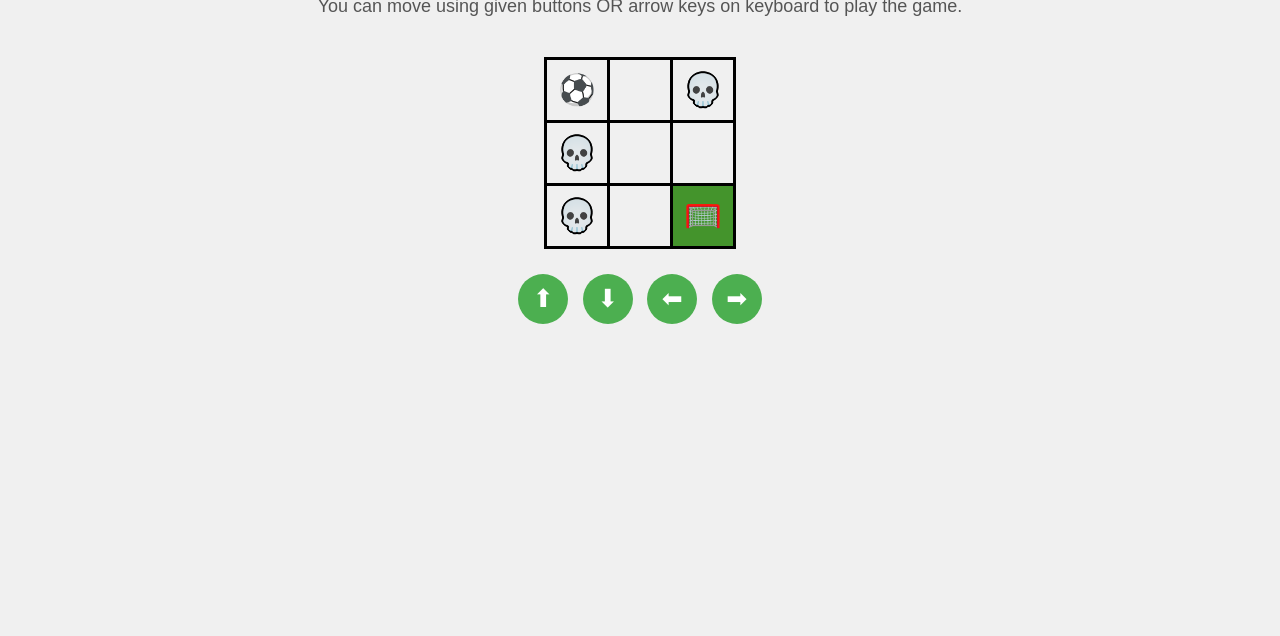
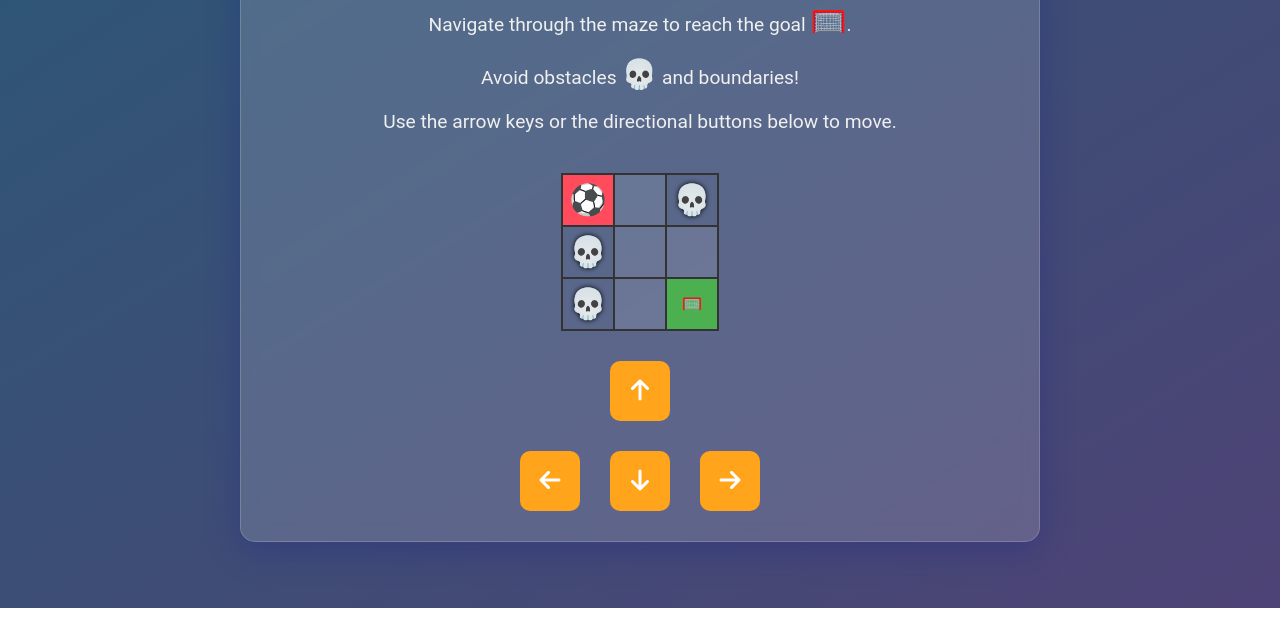
Before and after one commit to anuj-anujmaurya/maze_adventure, a plain HTML site: page index.html in a window 1280 px wide. Shown: the part 192-828 px from the top of the page. After the commit the page ends 800 px from the top, so only its background shows below. Drawn offline with Linux system fonts and the light colour scheme.

Commit message:
changed ui

```diff
--- a/index.html
+++ b/index.html
@@ -5,23 +5,37 @@
     <meta name="viewport" content="width=device-width, initial-scale=1.0">
     <title>Maze Adventure</title>
     <link rel="stylesheet" href="styles.css">
+    <link rel="stylesheet" href="https://cdnjs.cloudflare.com/ajax/libs/font-awesome/6.0.0-beta3/css/all.min.css">
 </head>
 <body>
-    <canvas id="canvas"></canvas>
-    <h1>Maze Adventure</h1>
-    <div id="instructions">
-        <p>Navigate through the maze to reach the goal (🥅).</p>
-        <p>Make sure not to touch the boundary or blockers(💀).</p>
-        <p>You can move using given buttons OR arrow keys on keyboard to play the game.</p>
+    <div id="game-container">
+        <canvas id="canvas"></canvas>
+
+        <div id="content">
+            <h1>Maze Adventure</h1>
+
+            <div id="instructions">
+                <p>Navigate through the maze to reach the goal <span class="goal-icon">🥅</span>.</p>
+                <p>Avoid obstacles <span class="obstacle-icon">💀</span> and boundaries!</p>
+                <p>Use the arrow keys or the directional buttons below to move.</p>
+            </div>
+
+            <div class="table">
+                <table id="maze"></table>
+            </div>
+
+            <div class="controls">
+                <button onclick="move('up')" class="control-button"><i class="fas fa-arrow-up"></i></button>
+                <div class="horizontal-buttons">
+                    <button onclick="move('left')" class="control-button"><i class="fas fa-arrow-left"></i></button>
+                    <button onclick="move('down')" class="control-button"><i class="fas fa-arrow-down"></i></button>
+                    <button onclick="move('right')" class="control-button"><i class="fas fa-arrow-right"></i></button>
+                </div>
+            </div>
+
+        </div>
 
     </div>
-    <div class="table">
-        <table id="maze"></table>
-    </div>
-    <button onclick="move('up')">⬆</button>
-    <button onclick="move('down')">⬇</button>
-    <button onclick="move('left')">⬅</button>
-    <button onclick="move('right')">➡</button>
 </body>
 <script src="maze_logic.js"></script>
 <script src="confetti.js"></script>
--- a/styles.css
+++ b/styles.css
@@ -1,22 +1,56 @@
 body {
-    font-family: Arial, sans-serif;
-    background-color: #f0f0f0;
-    color: #333;
+    font-family: 'Roboto', sans-serif;
+    background: linear-gradient(to bottom right, #2b5876, #4e4376);
+    color: #fff;
     text-align: center;
+    margin: 0;
+    padding: 0;
+    display: flex;
+    justify-content: center;
+    align-items: center;
+    min-height: 100vh;
+    overflow: hidden;
+}
+
+#game-container {
+    position: relative;
+    width: 90%;
+    max-width: 800px;
+}
+
+#content {
+    position: relative;
+    z-index: 10;
     padding: 20px;
+    border-radius: 15px;
+    background-color: rgba(255, 255, 255, 0.15);
+    box-shadow: 0 8px 32px 0 rgba(31, 38, 135, 0.37);
+    backdrop-filter: blur(8.5px);
+    -webkit-backdrop-filter: blur(8.5px);
+    border: 1px solid rgba(255, 255, 255, 0.18);
 }
 
 h1 {
-    color: #4CAF50;
+    color: #ffe66d;
+    font-size: 3em;
+    margin-bottom: 10px;
+    font-weight: bold;
+}
+
+#instructions {
+    margin: 20px 0;
+    font-size: 1.2em;
+    color: #f0f0f0;
+}
+
+.goal-icon, .obstacle-icon {
+    font-size: 1.5em;
 }
 
 #maze {
     margin: 20px auto;
-    /* Centers the table horizontally */
     border-collapse: collapse;
-    /* Ensures borders are collapsed into single borders */
     display: inline-table;
-    /* Allows centering to work properly */
 }
 
 td {
@@ -24,80 +58,102 @@ td {
     height: 40px;
     text-align: center;
     line-height: 40px;
-    /* Centers text vertically */
-    border: 1px solid #ccc;
-    padding: 10px;
+    border: 2px solid #333;
+    padding: 5px;
+    background-color: rgba(255, 255, 255, 0.1);
+    color: #fff;
+    font-weight: bold;
+    transition: background-color 0.3s, color 0.3s;
 }
 
-table,
-td {
-    border: 3px solid black;
+td.player {
+    background-color: #ff4b5c;
+    color: #fff;
+    font-size: 30px;
+    animation: pulse 1s infinite;
 }
 
-.player {
-    color: white;
-}
-
-.goal {
-    background-color: #44942c;
-    color: white;
-}
-
-.obstacle {
-    background-color: transparent;
-    color: white;
-    font-size: 30px;
-    overflow: hidden;
-    text-shadow: 2px 0 #000, -2px 0 #000, 0 2px #000, 0 -2px #000,
-        1px 1px #000, -1px -1px #000, 1px -1px #000, -1px 1px #000;
+td.goal {
+    background-color: #4CAF50;
+    color: #fff;
 }
 
 .goal_img {
-    object-fit: cover;
-    width: 40px;
-    height: auto;
-    background-color: transparent;
+    max-width: 40px;
+    max-height: 40px;
 }
 
-.player,
-.goal {
+td.obstacle {
+    background-color: transparent;
+    color: #ff1744;
     font-size: 30px;
+    text-shadow: 0 0 5px #000;
 }
 
 button {
-    margin: 5px;
-    font-size: 25px;
-    background-color: #4CAF50;
-    color: white;
+    margin: 10px;
+    font-size: 1.5em;
+    background-color: #ff8c42;
+    color: #fff;
     border: none;
     cursor: pointer;
     border-radius: 50%;
-    height: 50px;
-    width: 50px;
+    height: 60px;
+    width: 60px;
+    transition: transform 0.2s, background-color 0.2s;
 }
 
 button:hover {
-    background-color: #45a049;
+    background-color: #ff7b00;
+    transform: scale(1.1);
 }
 
-.btn-red {
-    background-color: rgb(255, 103, 103);
+.controls {
+    display: flex;
+    flex-direction: column;
+    align-items: center;
 }
 
-#instructions {
-    margin: 20px 0;
-    font-size: 18px;
-    color: #555;
+.horizontal-buttons {
+    display: flex;
+    gap: 10px;
+    margin-top: 10px;
 }
 
-/* confetti */
+.control-button {
+    background-color: #ffa41b;
+    color: #fff;
+    border: none;
+    border-radius: 10px;
+    width: 60px;
+    height: 60px;
+    font-size: 1.5em;
+}
+
+.control-button:hover {
+    background-color: #ff8c00;
+    transform: scale(1.1);
+}
 
 canvas {
-    overflow-y: hidden;
-    overflow-x: hidden;
+    overflow: hidden;
     width: 100%;
-    margin: 0;
+    height: 100%;
     position: absolute;
-    left:0;
+    top: 0;
+    left: 0;
     z-index: -1;
 }
+
+/* Confetti Animation (if applicable) */
+@keyframes pulse {
+    0% {
+        transform: scale(1);
+    }
+    50% {
+        transform: scale(1.1);
+    }
+    100% {
+        transform: scale(1);
+    }
+}
```
